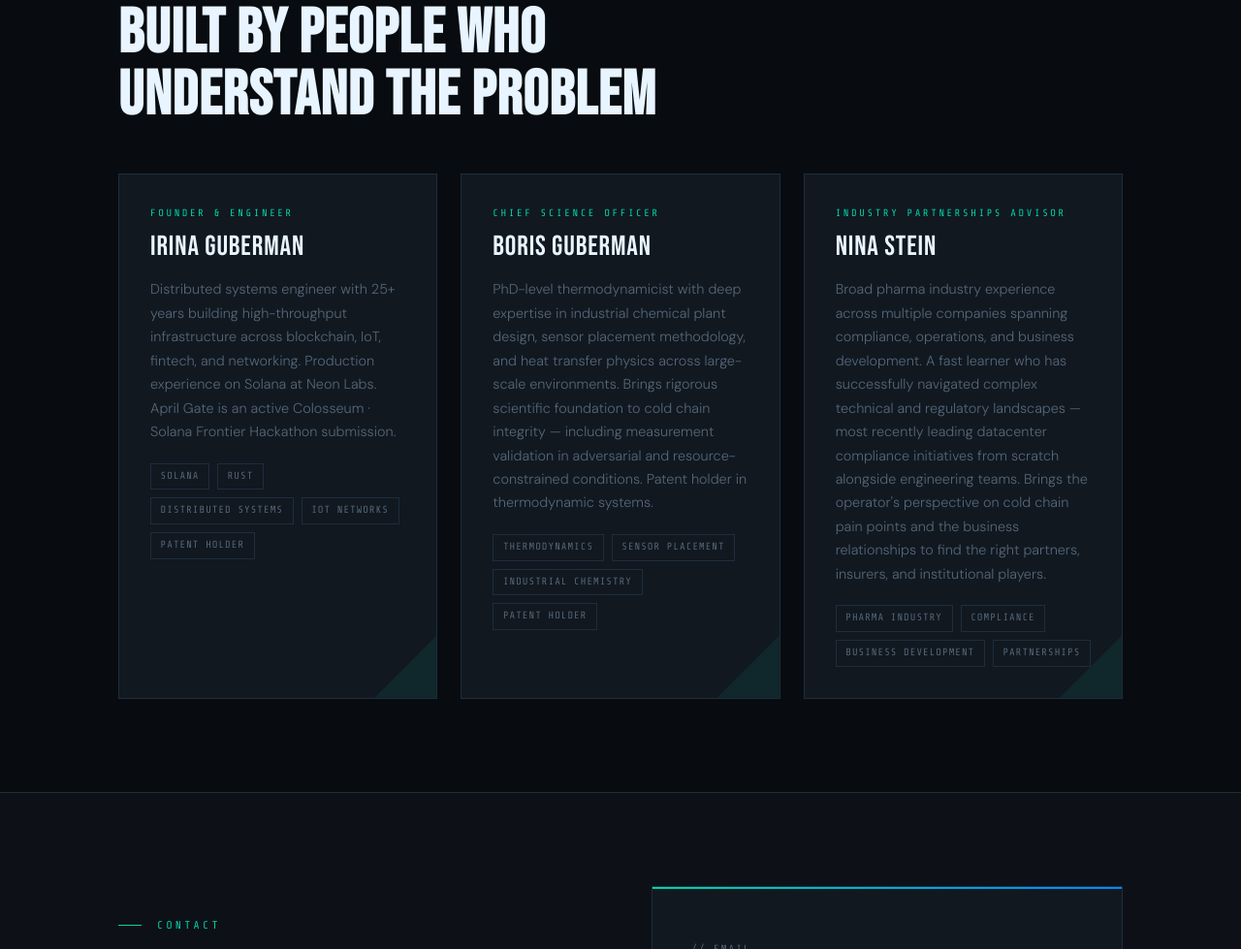
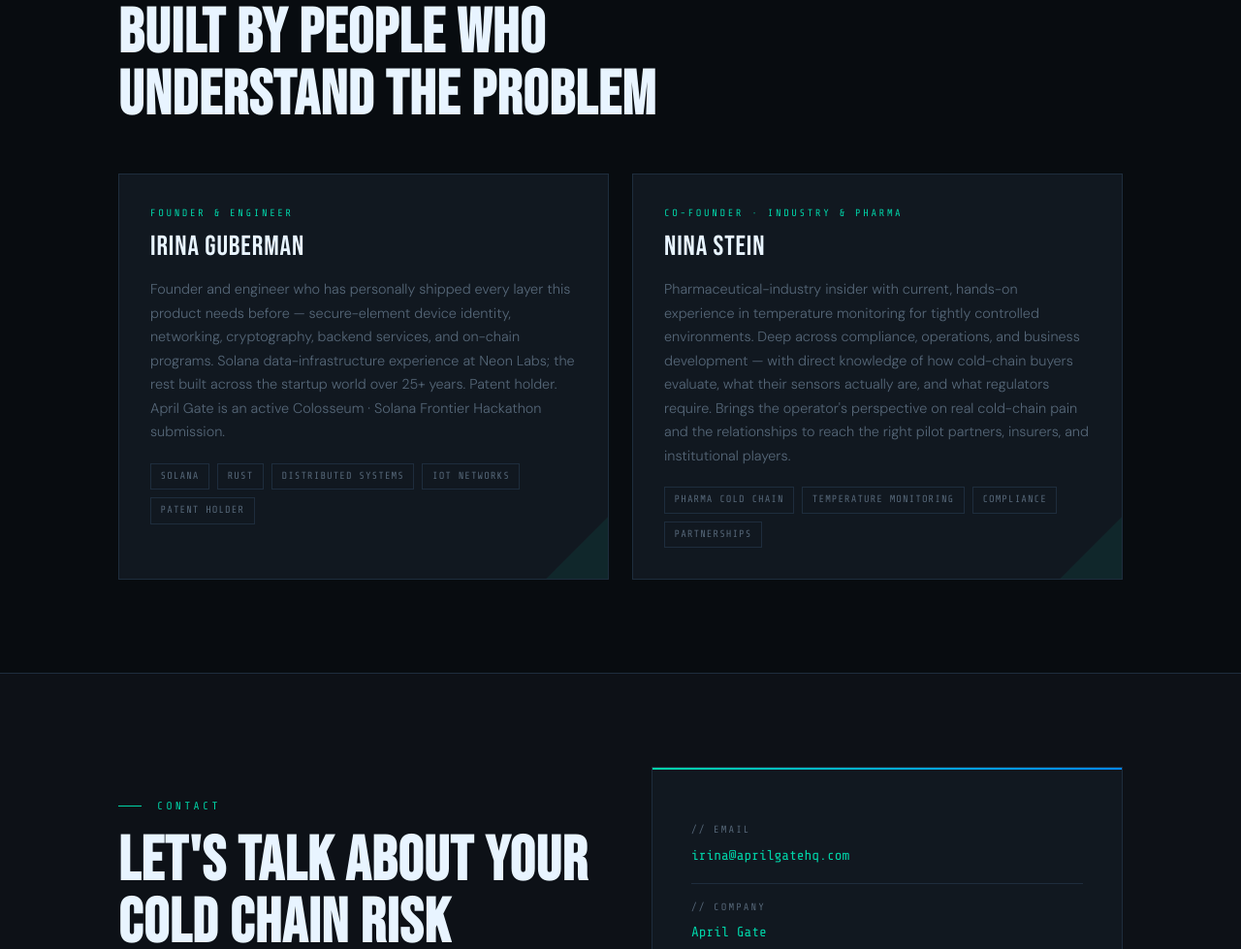
Before and after one commit to april-gate/coldchain-web, a website: page public/index.html in a window 1280 px wide. Shown: the part 3047-4026 px from the top of the page at 97% size. Drawn offline with nearby package versions, Linux system fonts and the light colour scheme.

Commit message:
Content updates

```diff
--- a/public/index.html
+++ b/public/index.html
@@ -529,7 +529,7 @@
     /* ── TEAM ── */
     .team-grid {
       display: grid;
-      grid-template-columns: repeat(3, 1fr);
+      grid-template-columns: repeat(auto-fit, minmax(260px, 1fr));
       gap: 1.5rem;
       margin-top: 3rem;
     }
@@ -1002,7 +1002,7 @@
           <div class="team-role">Founder &amp; Engineer</div>
           <div class="team-name">IRINA GUBERMAN</div>
           <p class="team-bio">
-            Distributed systems engineer with 25+ years building high-throughput infrastructure across blockchain, IoT, fintech, and networking. Production experience on Solana at Neon Labs. April Gate is an active Colosseum · Solana Frontier Hackathon submission.
+            Founder and engineer who has personally shipped every layer this product needs before — secure-element device identity, networking, cryptography, backend services, and on-chain programs. Solana data-infrastructure experience at Neon Labs; the rest built across the startup world over 25+ years. Patent holder. April Gate is an active Colosseum · Solana Frontier Hackathon submission.
           </p>
           <div class="team-tags">
             <span class="team-tag">SOLANA</span>
@@ -1014,29 +1014,15 @@
         </div>
 
         <div class="team-card">
-          <div class="team-role">Chief Science Officer</div>
-          <div class="team-name">BORIS GUBERMAN</div>
+          <div class="team-role">Co-founder · Industry &amp; Pharma</div>
+          <div class="team-name">NINA STEIN</div>
           <p class="team-bio">
-            PhD-level thermodynamicist with deep expertise in industrial chemical plant design, sensor placement methodology, and heat transfer physics across large-scale environments. Brings rigorous scientific foundation to cold chain integrity — including measurement validation in adversarial and resource-constrained conditions. Patent holder in thermodynamic systems.
+            Pharmaceutical-industry insider with current, hands-on experience in temperature monitoring for tightly controlled environments. Deep across compliance, operations, and business development — with direct knowledge of how cold-chain buyers evaluate, what their sensors actually are, and what regulators require. Brings the operator's perspective on real cold-chain pain and the relationships to reach the right pilot partners, insurers, and institutional players.
           </p>
           <div class="team-tags">
-            <span class="team-tag">THERMODYNAMICS</span>
-            <span class="team-tag">SENSOR PLACEMENT</span>
-            <span class="team-tag">INDUSTRIAL CHEMISTRY</span>
-            <span class="team-tag">PATENT HOLDER</span>
-          </div>
-        </div>
-
-        <div class="team-card">
-          <div class="team-role">Industry Partnerships Advisor</div>
-          <div class="team-name">NINA STEIN</div>
-          <p class="team-bio">
-            Broad pharma industry experience across multiple companies spanning compliance, operations, and business development. A fast learner who has successfully navigated complex technical and regulatory landscapes — most recently leading datacenter compliance initiatives from scratch alongside engineering teams. Brings the operator's perspective on cold chain pain points and the business relationships to find the right partners, insurers, and institutional players.
-          </p>
-          <div class="team-tags">
-            <span class="team-tag">PHARMA INDUSTRY</span>
+            <span class="team-tag">PHARMA COLD CHAIN</span>
+            <span class="team-tag">TEMPERATURE MONITORING</span>
             <span class="team-tag">COMPLIANCE</span>
-            <span class="team-tag">BUSINESS DEVELOPMENT</span>
             <span class="team-tag">PARTNERSHIPS</span>
           </div>
         </div>
```
Also changed, not shown: package.json (+5 -4 lines), 1 other file.
